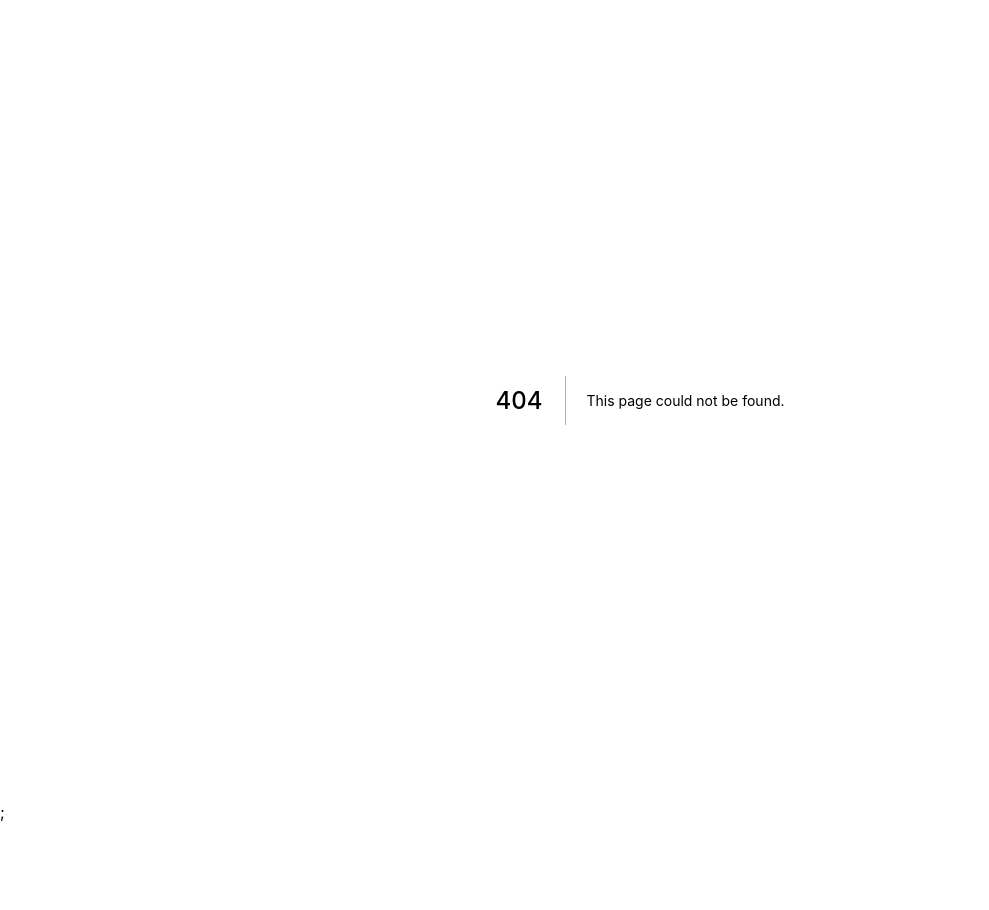
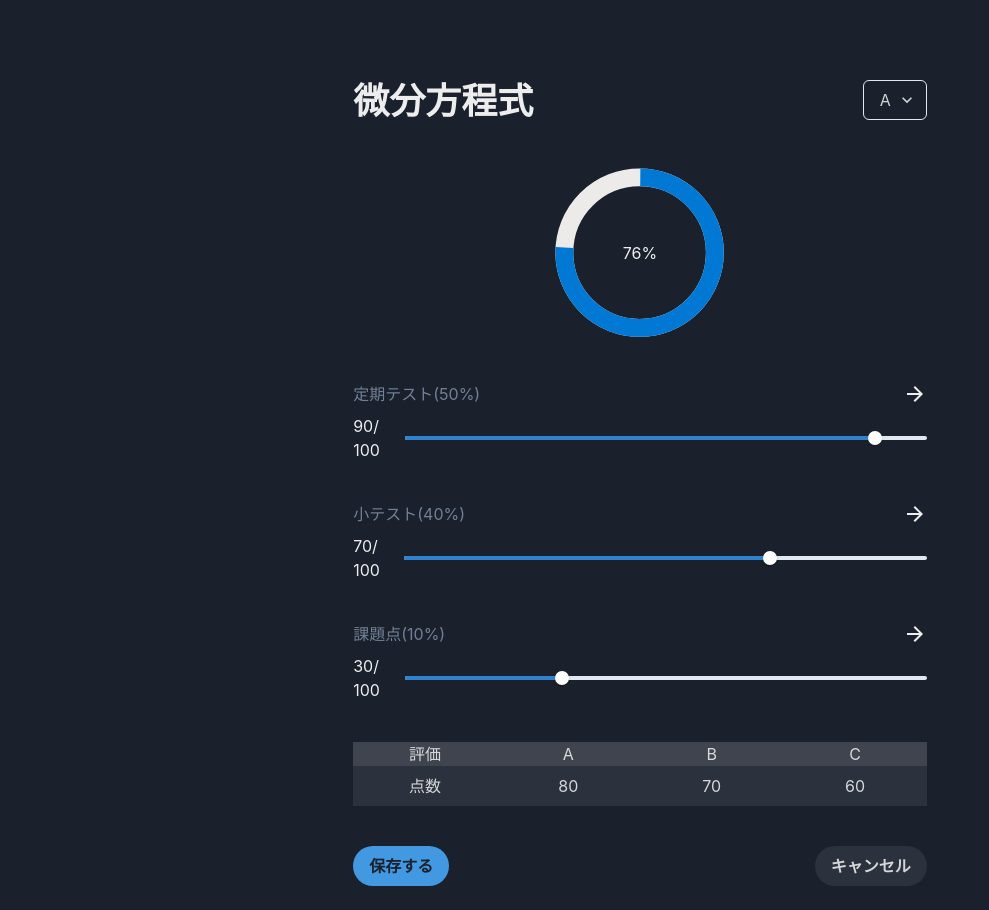
Before and after one commit to kathmandu777/Barifac, a Next.js app in the folder frontend/: page /score_show in a window 1280 px wide. Before the commit this address had no page. Shown: the whole page, without its empty margins (0-989 px from the left). Before the commit the page ends 824 px from the top, so only its background shows below. Built offline with nearby package versions, Linux system fonts and the light colour scheme.

Commit message:
feat: add score_show page #43

```diff
--- /dev/null
+++ b/frontend/src/pages/score_show/EvaluationTable.tsx
@@ -0,0 +1,77 @@
+import React, { useState } from 'react';
+
+import { Center, Input, SimpleGrid } from '@chakra-ui/react';
+
+export type EvaluationTableProps = {
+  evalCrit: number[];
+};
+
+const EvaluationTable: React.FC<EvaluationTableProps> = props => {
+  const [evalCrit, setEvalCrit] = useState(props.evalCrit);
+  const handleChange = (newValue: number, index: number) => {
+    setEvalCrit(
+      evalCrit.map((v, i) => {
+        return i == index ? newValue : v;
+      }),
+    );
+  };
+  return (
+    <SimpleGrid columns={4} textAlign={'center'} w='full'>
+      <Td>評価</Td>
+      <Td>A</Td>
+      <Td>B</Td>
+      <Td>C</Td>
+      <Td bg='whiteAlpha.200'>点数</Td>
+      {evalCrit.map((v, i) => {
+        return (
+          <TdInput
+            key={i}
+            value={v}
+            onChange={newValue => {
+              handleChange(newValue, i);
+            }}
+          ></TdInput>
+        );
+      })}
+    </SimpleGrid>
+  );
+};
+
+type TdProps = {
+  bg?: string;
+};
+
+const Td: React.FC<TdProps> = ({ bg = 'whiteAlpha.300', children }) => {
+  return (
+    <Center bg={bg} color='whiteAlpha.800'>
+      {children}
+    </Center>
+  );
+};
+
+type TdInputProps = {
+  value: number;
+  onChange: (newValue: number) => void;
+};
+
+const TdInput: React.FC<TdInputProps> = ({ onChange, value }) => {
+  return (
+    <Center>
+      <Input
+        bg='whiteAlpha.200'
+        border='none'
+        color='whiteAlpha.800'
+        defaultValue={value}
+        onChange={({ target }) => {
+          const newValue = Number(target.value);
+          onChange(newValue);
+        }}
+        rounded='none'
+        textAlign='center'
+        type='number'
+      ></Input>
+    </Center>
+  );
+};
+
+export default EvaluationTable;
--- /dev/null
+++ b/frontend/src/pages/score_show/ScoreSlider.tsx
@@ -0,0 +1,50 @@
+import React from 'react';
+
+import {
+  Flex,
+  Slider,
+  SliderTrack,
+  SliderThumb,
+  SliderFilledTrack,
+  Text,
+  VStack,
+} from '@chakra-ui/react';
+import { ArrowForwardIcon } from '@chakra-ui/icons';
+
+export type ScoreSliderProps = {
+  name: string;
+  rate: number;
+  score: number;
+  onChange: (score: number) => void;
+};
+
+const ScoreSlider: React.FC<ScoreSliderProps> = ({
+  name,
+  rate,
+  score,
+  onChange,
+}) => {
+  return (
+    <VStack w='full'>
+      <Flex justifyContent='space-between' w='full'>
+        <Text color='gray.500'>
+          {name}({rate}%)
+        </Text>
+        <ArrowForwardIcon boxSize={6} color='whiteAlpha.900' />
+      </Flex>
+      <Flex w='full'>
+        <Text lineHeight={6} color='whiteAlpha.900'>
+          {score}/ 100
+        </Text>
+        <Slider defaultValue={score} onChange={onChange}>
+          <SliderTrack>
+            <SliderFilledTrack />
+          </SliderTrack>
+          <SliderThumb />
+        </Slider>
+      </Flex>
+    </VStack>
+  );
+};
+
+export default ScoreSlider;
--- /dev/null
+++ b/frontend/src/pages/score_show/index.tsx
@@ -0,0 +1,123 @@
+import React, { useState } from 'react';
+import {
+  Button,
+  CircularProgress,
+  CircularProgressLabel,
+  Container,
+  Flex,
+  Heading,
+  Select,
+  useBreakpointValue,
+  VStack,
+} from '@chakra-ui/react';
+
+import EvaluationTable from './EvaluationTable';
+import ScoreSlider from './ScoreSlider';
+
+const SCORES = [
+  {
+    name: '定期テスト',
+    rate: 50,
+    score: 90,
+  },
+  {
+    name: '小テスト',
+    rate: 40,
+    score: 70,
+  },
+  {
+    name: '課題点',
+    rate: 10,
+    score: 30,
+  },
+];
+
+const TARGET_EVALUATION = 'A';
+
+const EVALUATION_CRITERIA = [80, 70, 60];
+
+const ScoreShow = () => {
+  const circularProgressSize = useBreakpointValue({
+    base: '50vw',
+    md: '14vw',
+  });
+
+  const [scores, setScores] = useState(SCORES);
+  const [targetEval, setTargetEval] = useState(TARGET_EVALUATION);
+
+  const handleChangeScore = (index: number, score: number) => {
+    const changed = scores.map((s, i) => {
+      if (i == index) {
+        s.score = score;
+      }
+      return s;
+    });
+    setScores(changed);
+  };
+
+  const handleChangeTargetEval = (value: string) => {
+    setTargetEval(value);
+  };
+
+  const getTotalScore = () => {
+    return scores.reduce((p, c) => {
+      return p + c.score * (c.rate / 100);
+    }, 0);
+  };
+
+  return (
+    <Container w='80vw'>
+      <VStack pt='10vh' spacing={10}>
+        <Flex justifyContent='space-between' w='full'>
+          <Heading color='whiteAlpha.900' fontWeight='semibold' size='xl'>
+            微分方程式
+          </Heading>
+          <Select
+            color='whiteAlpha.800'
+            defaultValue={targetEval}
+            onChange={({ target }) => {
+              handleChangeTargetEval(target.value);
+            }}
+            w='4em'
+          >
+            <option value={'A'}>A</option>
+            <option value={'B'}>B</option>
+            <option value={'C'}>C</option>
+          </Select>
+        </Flex>
+        <CircularProgress size={circularProgressSize} value={getTotalScore()}>
+          <CircularProgressLabel fontSize='md' color='whiteAlpha.900'>
+            {Math.round(getTotalScore())}%
+          </CircularProgressLabel>
+        </CircularProgress>
+        {scores.map((e, i) => {
+          return (
+            <ScoreSlider
+              key={i}
+              name={e.name}
+              onChange={score => handleChangeScore(i, score)}
+              rate={e.rate}
+              score={e.score}
+            />
+          );
+        })}
+        <EvaluationTable evalCrit={EVALUATION_CRITERIA}></EvaluationTable>
+        <Flex justifyContent='space-between' w='full'>
+          <Button
+            bg='blue.400'
+            color='gray.800'
+            rounded='full'
+            _hover={{ bg: 'blue.300' }}
+          >
+            保存する
+          </Button>
+          <Button bg='whiteAlpha.200' color='whiteAlpha.800' rounded='full'>
+            キャンセル
+          </Button>
+        </Flex>
+      </VStack>
+    </Container>
+  );
+};
+
+export default ScoreShow;
```
